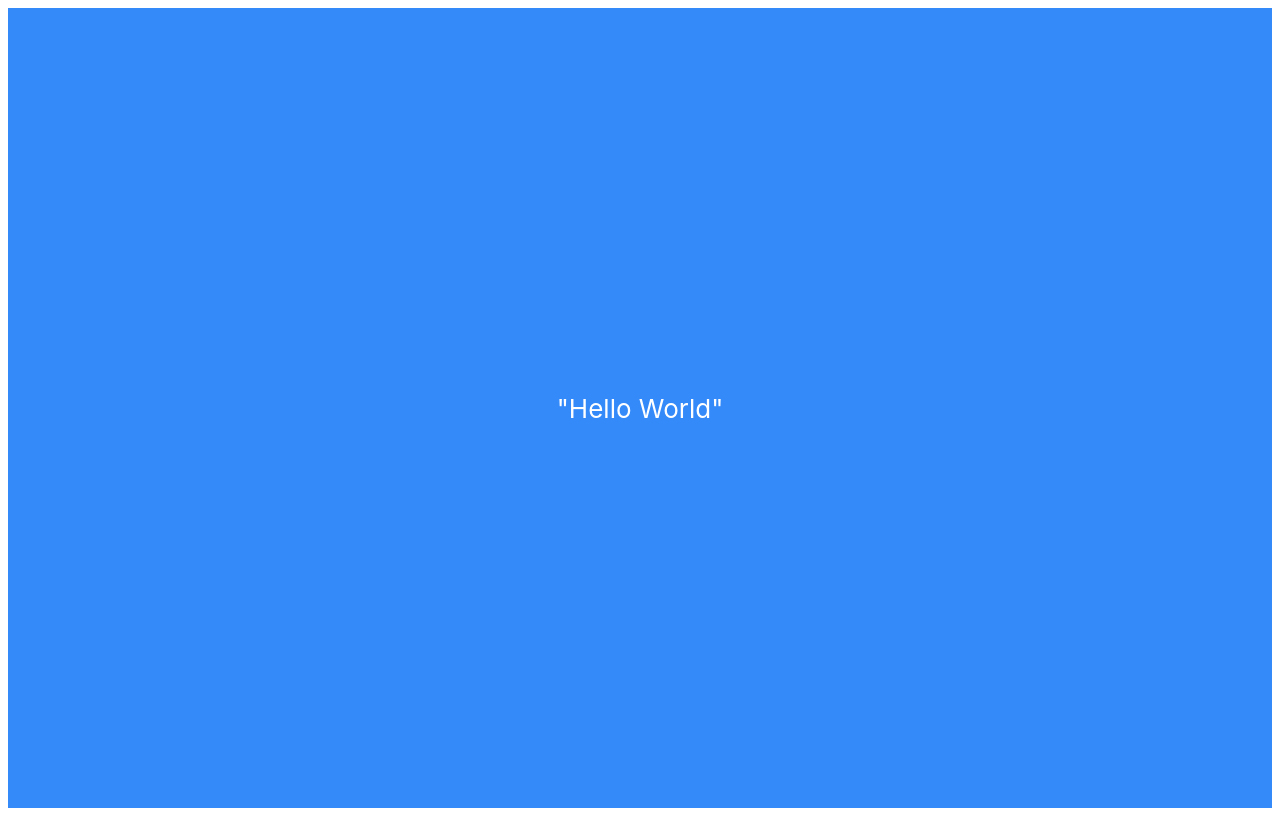
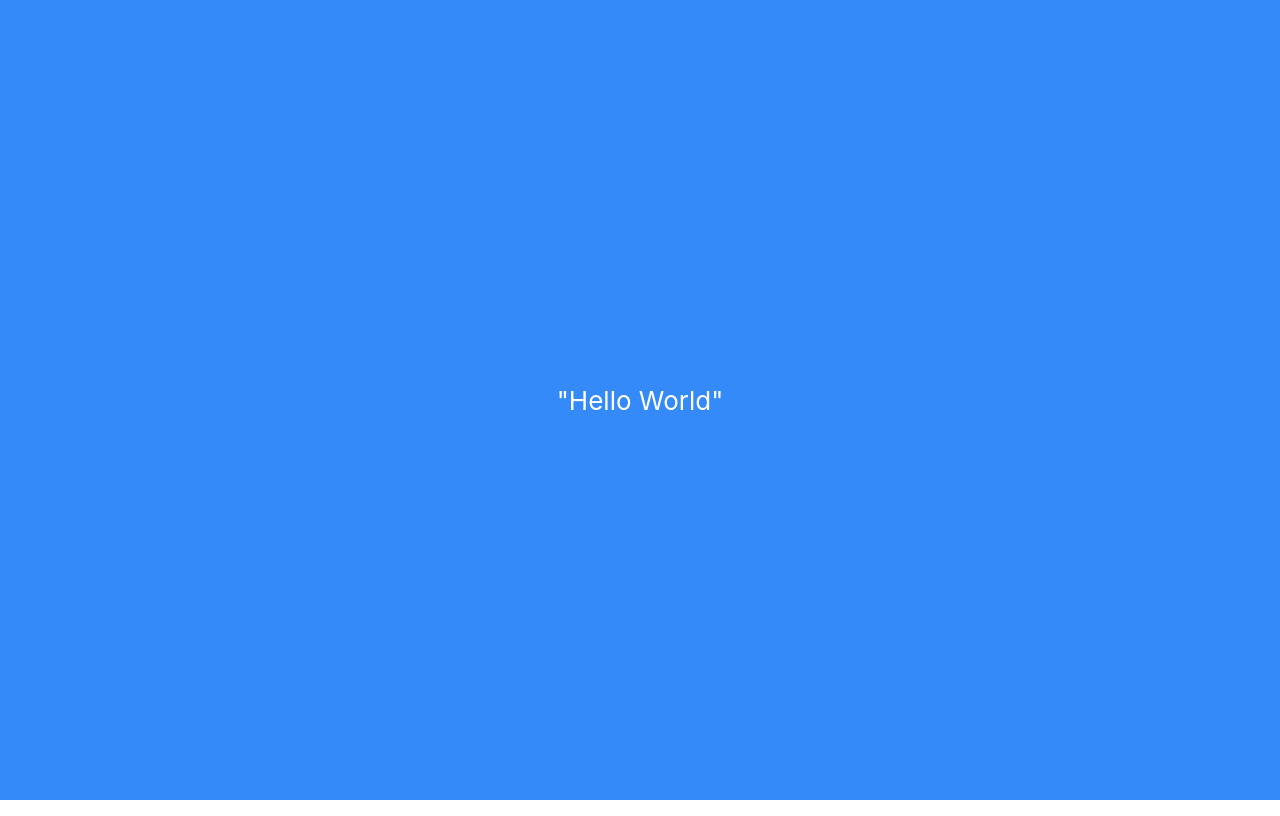
Before and after one commit to demoraeshugo/Weather_App, a React (Create React App) app: page / in a window 1280 px wide. Built offline with nearby package versions, Linux system fonts and the light colour scheme.

Commit message:
Update index.css

```diff
--- a/src/index.css
+++ b/src/index.css
@@ -1,5 +1,5 @@
 body {
-  margin: 5;
+  margin: 0;
   font-family: -apple-system, BlinkMacSystemFont, "Segoe UI", "Roboto", "Oxygen",
     "Ubuntu", "Cantarell", "Fira Sans", "Droid Sans", "Helvetica Neue",
     sans-serif;
```
